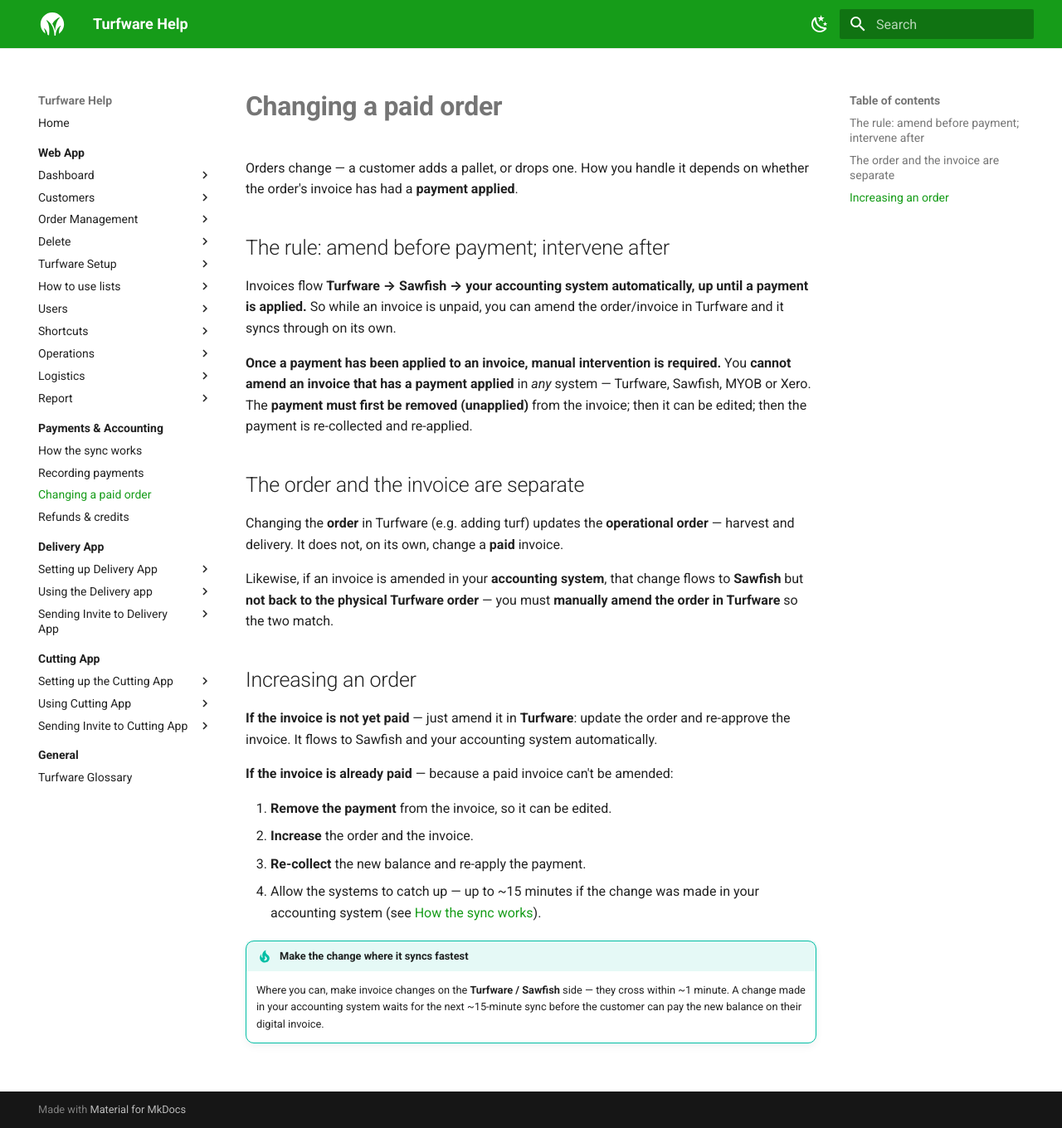
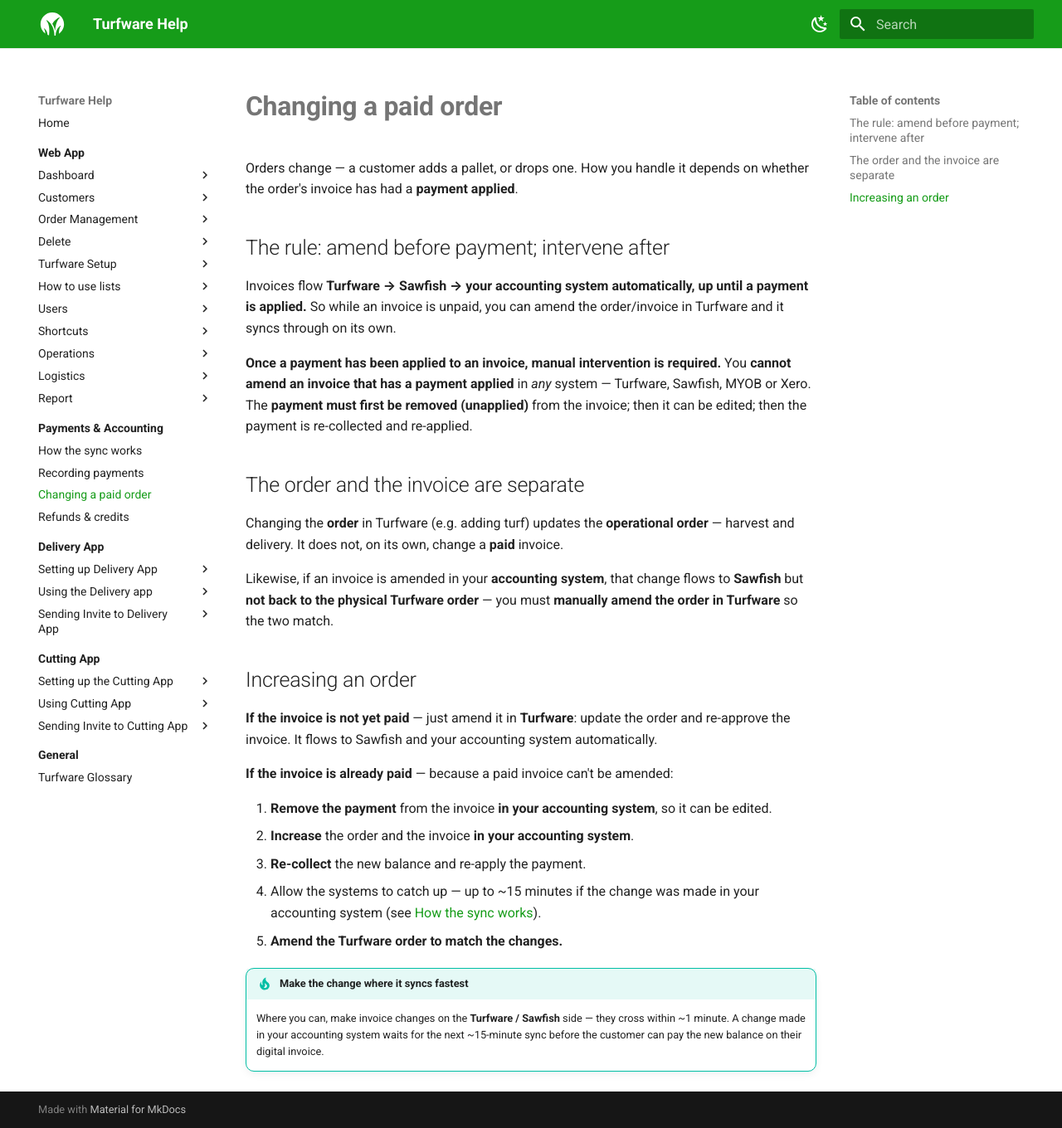
Before and after one commit to tobyh82/turfware-guides, an MkDocs documentation site: the page built from docs/payments-accounting/changing-a-paid-order.md, in a window 1280 px wide and 1360 px high. Shown: the whole window at 83% size. Built offline with MkDocs 1.6.1 and Material for MkDocs 9.7.7, drawn with Linux system fonts in a browser that asks for light colours.

Commit message:
Changing a paid order: amend paid invoice in accounting system, then amend the Turfware order to match
Co-Authored-By: Claude Opus 4.8 <noreply@anthropic.com>

```diff
--- a/docs/payments-accounting/changing-a-paid-order.md
+++ b/docs/payments-accounting/changing-a-paid-order.md
@@ -24,10 +24,11 @@ Likewise, if an invoice is amended in your **accounting system**, that change fl
 
 **If the invoice is already paid** — because a paid invoice can't be amended:
 
-1. **Remove the payment** from the invoice, so it can be edited.
-2. **Increase** the order and the invoice.
+1. **Remove the payment** from the invoice **in your accounting system**, so it can be edited.
+2. **Increase** the order and the invoice **in your accounting system**.
 3. **Re-collect** the new balance and re-apply the payment.
 4. Allow the systems to catch up — up to ~15 minutes if the change was made in your accounting system (see [How the sync works](how-the-sync-works.md)).
+5. **Amend the Turfware order to match the changes.**
 
 !!! tip "Make the change where it syncs fastest"
     Where you can, make invoice changes on the **Turfware / Sawfish** side — they cross within ~1 minute. A change made in your accounting system waits for the next ~15-minute sync before the customer can pay the new balance on their digital invoice.
```
